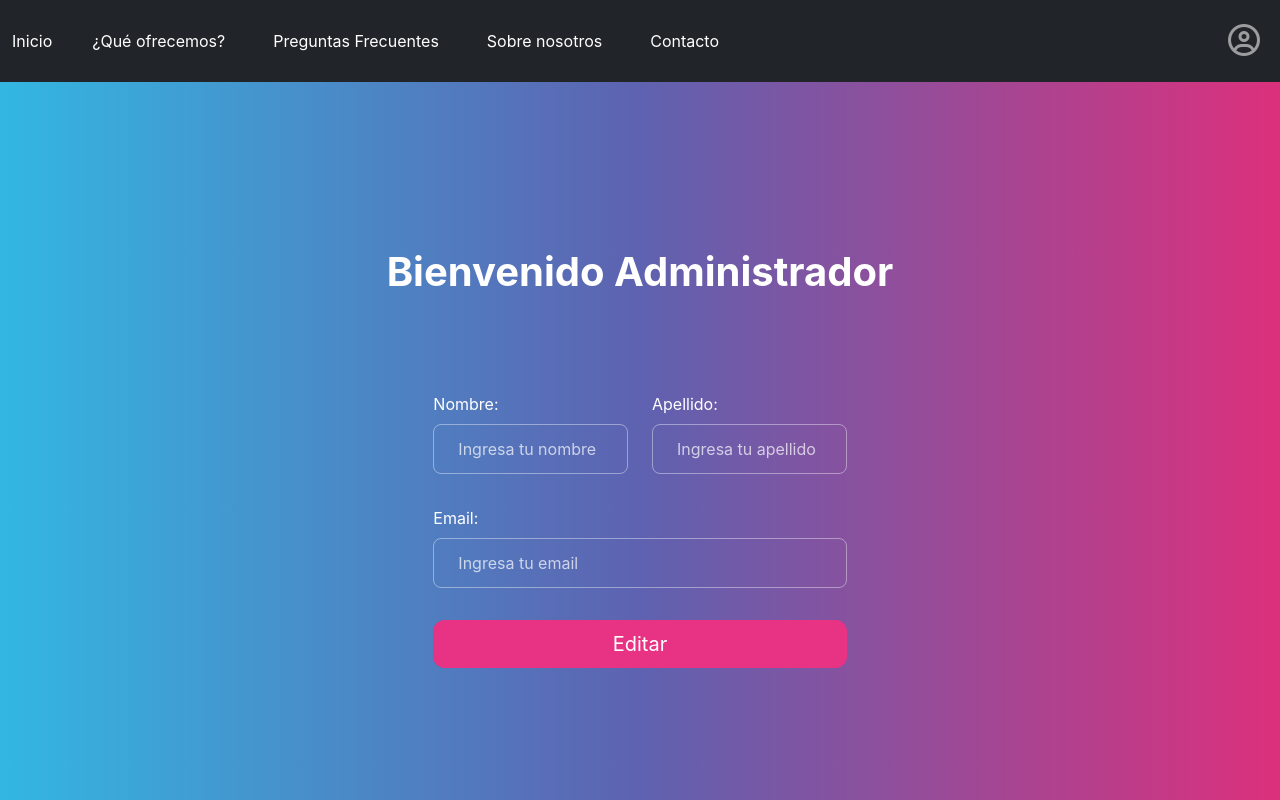
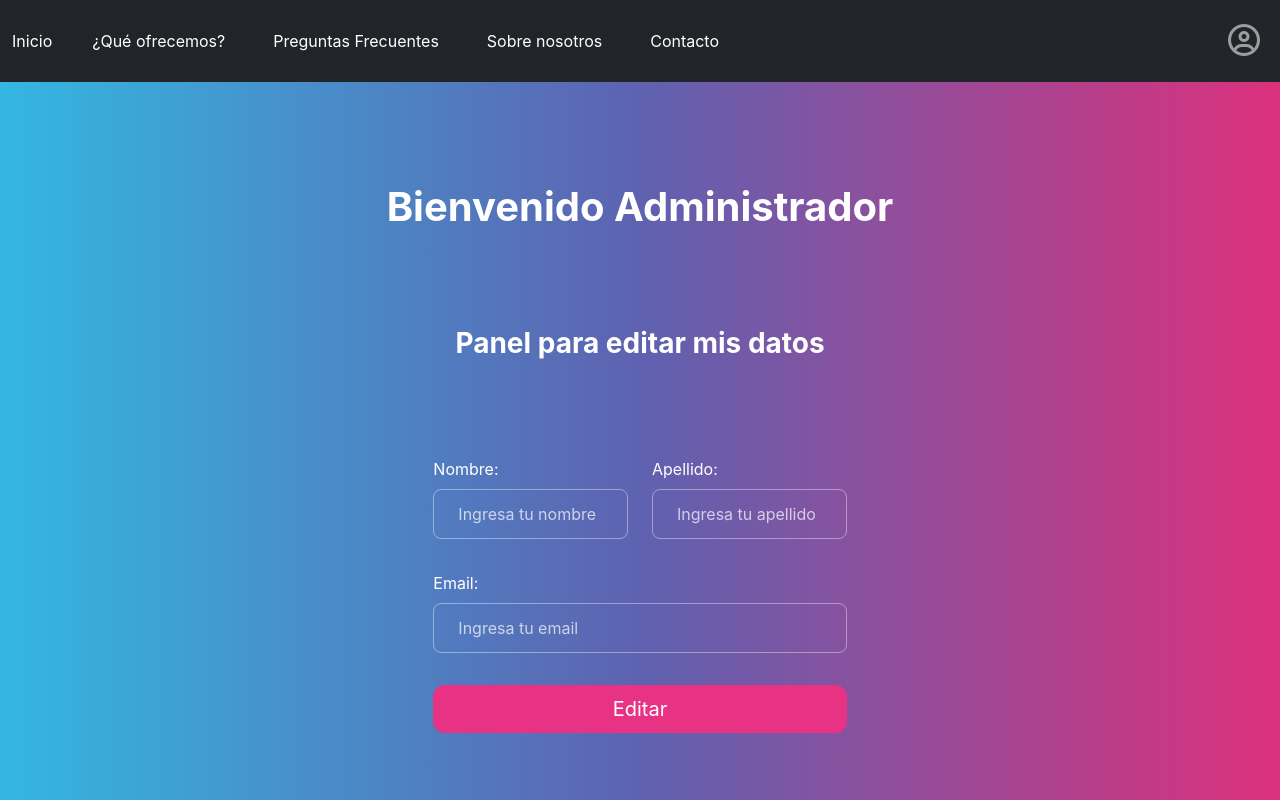
Before and after one commit to seezelop/React-nexoeducativo, a React (Create React App) app: page /admin in a window 1280 px wide. Shown: the top 800 px of the page. Built offline with nearby package versions, Linux system fonts and the light colour scheme.

Commit message:
Arreglo msj

```diff
--- a/src/componentes/pages/Admin.js
+++ b/src/componentes/pages/Admin.js
@@ -7,6 +7,7 @@ function Admin() {
     <section className="d-flex flex-column min-vh-100"> {/* Contenedor que ocupa toda la altura */}
       <div className="container d-flex flex-column justify-content-center align-items-center flex-grow-1"> {/* Flex-grow para que crezca y ocupe espacio */}
         <h1 className="mb-5">Bienvenido Administrador</h1>
+        <h3 className="mb-5">Panel para editar mis datos</h3>
           <FormEditarSuperAdmin />
       </div>
 
```
